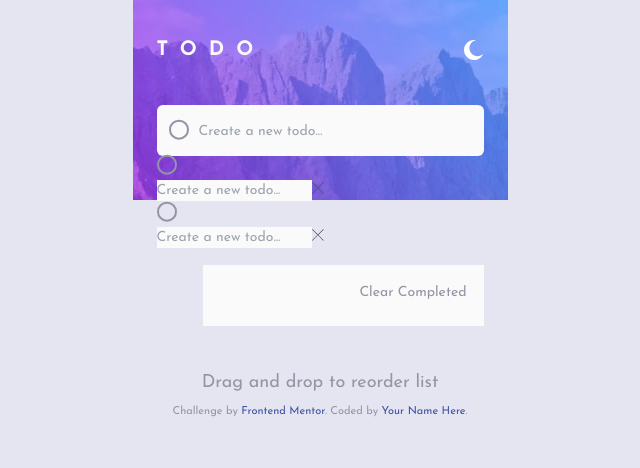
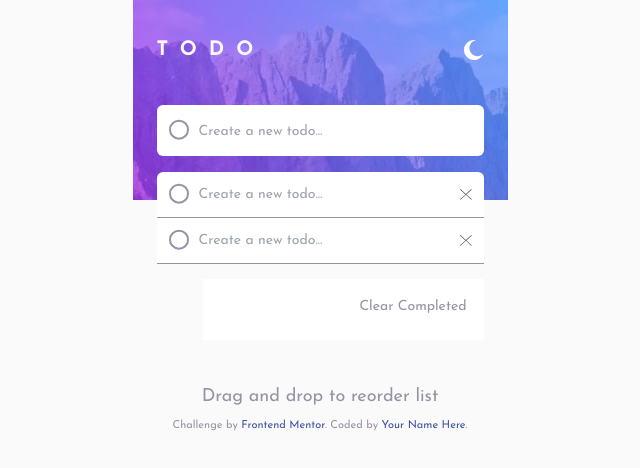
Before and after one commit to daHatta/fem-todo-app, a Next.js app: page / in a window 1280 px wide. Shown: the top 468 px of the page, without its empty margins (320-960 px from the left). Built offline with nearby package versions, Linux system fonts and the light colour scheme; what @savvywombat/tailwindcss-grid-areas would draw is missing.

Commit message:
Todo list css added

```diff
--- a/app/css/globals.css
+++ b/app/css/globals.css
@@ -9,6 +9,7 @@
   --clr-checkEnd: hsl(280, 87%, 65%);
 
   /* Colors for Light Theme */
+  --clr-lt-white: hsl(0, 0%, 100%);
   --clr-lt-lightGray: hsl(0, 0%, 98%);
   --clr-lt-veryLightGrayishBlue: hsl(236, 33%, 92%);
   --clr-lt-lightGrayishBlue: hsl(233, 11%, 84%);
@@ -43,14 +44,16 @@
 }
 
 [data-theme="light"] {
-  --background-body: var(--clr-lt-veryLightGrayishBlue);
+  --background-body: var(--clr-lt-lightGray);
   --color-body: var(--clr-lt-darkGrayishBlue);
   --color-h1: var(--clr-lt-lightGray);
   --stroke-checkbox: var(--clr-lt-darkGrayishBlue);
-  --bg-add-todo-field: var(--clr-lt-lightGray);
-  --bg-counter: var(--clr-lt-lightGray);
-  --bg-options: var(--clr-lt-lightGray);
-  --bg-delete: var(--clr-lt-lightGray);
+  --bg-add-todo-field: var(--clr-lt-white);
+  --bg-todo-li-item: var(--clr-lt-white);
+  --bg-todo-li-border: var(--clr-lt-darkGrayishBlue);
+  --bg-counter: var(--clr-lt-white);
+  --bg-options: var(--clr-lt-white);
+  --bg-delete: var(--clr-lt-white);
 }
 
 [data-theme="light"] body {
@@ -69,6 +72,8 @@
   --color-h1: var(--clr-lt-lightGray);
   --stroke-checkbox: var(--clr-lt-darkGrayishBlue);
   --bg-add-todo-field: var(--clr-dt-veryDarkDesaturatedBlue);
+  --bg-todo-li-item: var(--clr-dt-veryDarkDesaturatedBlue);
+  --bg-todo-li-border: var(--clr-dt-darkGrayishBlue);
   --bg-counter: var(--clr-dt-veryDarkDesaturatedBlue);
   --bg-options: var(--clr-dt-veryDarkDesaturatedBlue);
   --bg-delete: var(--clr-dt-veryDarkDesaturatedBlue);
@@ -134,6 +139,16 @@ input[type="checkbox"] {
   background-color: var(--bg-add-todo-field);
 }
 
+.toDo {
+  background-color: var(--bg-todo-li-item);
+  border-bottom: 1px solid var(--bg-todo-li-border);
+}
+
+.toDo:first-child {
+  border-top-left-radius: 6px;
+  border-top-right-radius: 6px;
+}
+
 .counter {
   background-color: var(--bg-counter);
   grid-area: counter;
--- a/app/page.tsx
+++ b/app/page.tsx
@@ -8,8 +8,6 @@ import iconCross from "./images/icon-cross.svg";
 export default function Home() {
 
   const [todoList, setTodoList] = useState([]);
-
-
 
   return (
     <main>
@@ -25,16 +23,16 @@ export default function Home() {
         </div>
       </div>
 
-      <ul>
-        <li>
+      <ul className="mt-[16px]">
+        <li className="toDo flex flex-row justify-center items-center gap-x-[10px] p-[12px]">
           <div>
             <label>
-              <input type="checkbox" disabled />
-              <span className="visually-hidden">Checkbox - disabled</span>
+              <input type="checkbox" />
+              <span className="visually-hidden">Checkbox</span>
             </label>
           </div>
-          <div className="w-full">
-            <input type="text" placeholder="Create a new todo..." />
+          <div className="flex flex-row justify-between items-center gap-x-[10px] w-full">
+            <input type="text" placeholder="Create a new todo..." className="w-full" />
             <button type="button">
               <Image
                 src={iconCross}
@@ -45,15 +43,15 @@ export default function Home() {
             </button>
           </div>
         </li>
-        <li>
+        <li className="toDo flex flex-row justify-center items-center gap-x-[10px] p-[12px]">
           <div>
             <label>
-              <input type="checkbox" disabled />
-              <span className="visually-hidden">Checkbox - disabled</span>
+              <input type="checkbox" />
+              <span className="visually-hidden">Checkbox</span>
             </label>
           </div>
-          <div className="w-full">
-            <input type="text" placeholder="Create a new todo..." />
+          <div className="flex flex-row justify-between items-center gap-x-[10px] w-full">
+            <input type="text" placeholder="Create a new todo..." className="w-full" />
             <button type="button">
               <Image
                 src={iconCross}
@@ -67,7 +65,7 @@ export default function Home() {
       </ul>
 
       <div className="grid grid-areas-slim gap-y-[15px] 2xl:grid-areas-wide">
-        <div className="counter flex justify-start p-[17px] rounded-bl-lg 2xl:rounded-s-lg">
+        <div className="counter flex justify-start p-[17px] rounded-bl-lg">
           <span>5 items left</span>
         </div>
         <div className="options flex justify-center gap-[20px] p-[17px] rounded-[6px] 2xl:rounded-none">
@@ -75,7 +73,7 @@ export default function Home() {
           <Link href={"/"}>Active</Link>
           <Link href={"/"}>Completed</Link>
         </div>
-        <div className="delete flex justify-end p-[17px] rounded-br-lg 2xl:rounded-e-lg">
+        <div className="delete flex justify-end p-[17px] rounded-br-lg">
           <Link href={"/"}>Clear Completed</Link>
         </div>
       </div>
```
